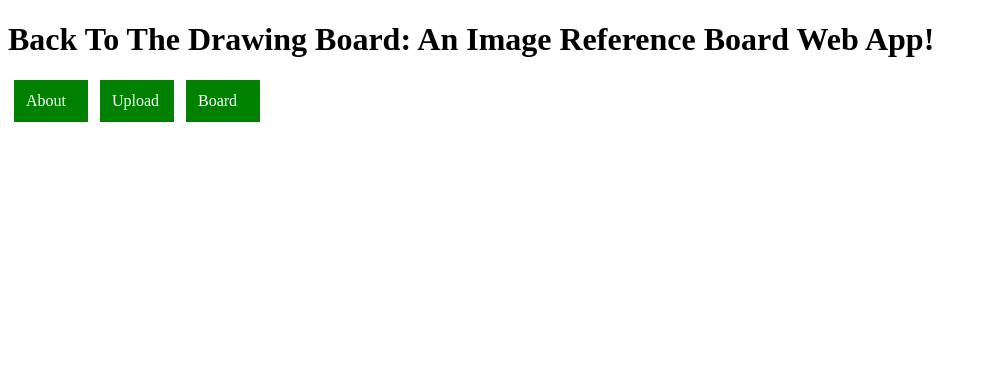
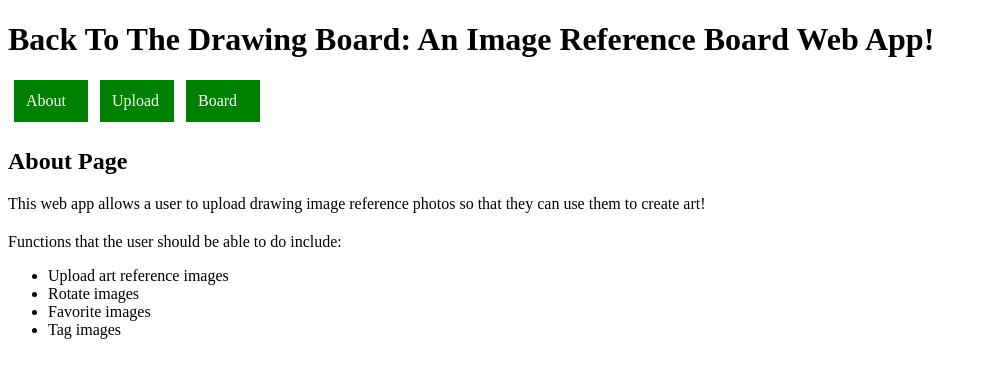
Before and after one commit to SamuelBanya/BackToTheDrawingBoard, a React (Create React App) app: page / in a window 1280 px wide. Shown: the top 378 px of the page, without its empty margins (0-987 px from the left). Built offline with nearby package versions, Linux system fonts and the light colour scheme.

Commit message:
Modifying components to handle HashRouter on 'App.js' level

```diff
--- a/src/About.js
+++ b/src/About.js
@@ -1,9 +1,6 @@
-import NavBar from "./NavBar.js";
-
 const About = () => {
   return (
     <div>
-      <NavBar />
       <h2>About Page</h2>
       <p>
         This web app allows a user to upload drawing image reference photos so
--- a/src/App.js
+++ b/src/App.js
@@ -1,5 +1,5 @@
 import NavBar from "./NavBar";
-import { HashRouter, Route } from "react-router-dom";
+import { Routes, Route } from "react-router-dom";
 import About from "./About";
 import Upload from "./Upload";
 import Board from "./Board";
@@ -14,6 +14,11 @@ function App() {
   return (
     <div>
       <NavBar />
+      <Routes>
+        <Route path="/" element={<About />} />
+        <Route path="/upload" element={<Upload />} />
+        <Route path="/board" element={<Board />} />
+      </Routes>
     </div>
   );
 }
--- a/src/Board.js
+++ b/src/Board.js
@@ -1,10 +1,8 @@
-import NavBar from "./NavBar.js";
 import React from "react";
 
 function Board() {
   return (
     <div>
-      <NavBar />
       <h2>Board</h2>
       <label for="sortSelect">Sort By Favorite Or Tag</label>
       <select id="favoriteSelect" name="">
--- a/src/Upload.js
+++ b/src/Upload.js
@@ -1,10 +1,8 @@
 import React from "react";
-import NavBar from "./NavBar";
 
 function Upload() {
   return (
     <div>
-      <NavBar />
       <h2>Upload</h2>
       <form>
         <label for="photoName"></label>
--- a/src/index.js
+++ b/src/index.js
@@ -4,19 +4,14 @@ import App from "./App";
 import About from "./About";
 import Upload from "./Upload";
 import Board from "./Board";
-import { HashRouter, Routes, Route } from "react-router-dom";
+import { HashRouter } from "react-router-dom";
 
 // Try adding 'exact' tag to the route itself
 // Try re-deploying it with '/about' in front
 ReactDOM.render(
   <React.StrictMode>
     <HashRouter>
-      <Routes>
-        <Route path="/" element={<App />} />
-        <Route path="/about" element={<About />} />
-        <Route path="/upload" element={<Upload />} />
-        <Route path="/board" element={<Board />} />
-      </Routes>
+      <App />
     </HashRouter>
   </React.StrictMode>,
   document.getElementById("root")
```
